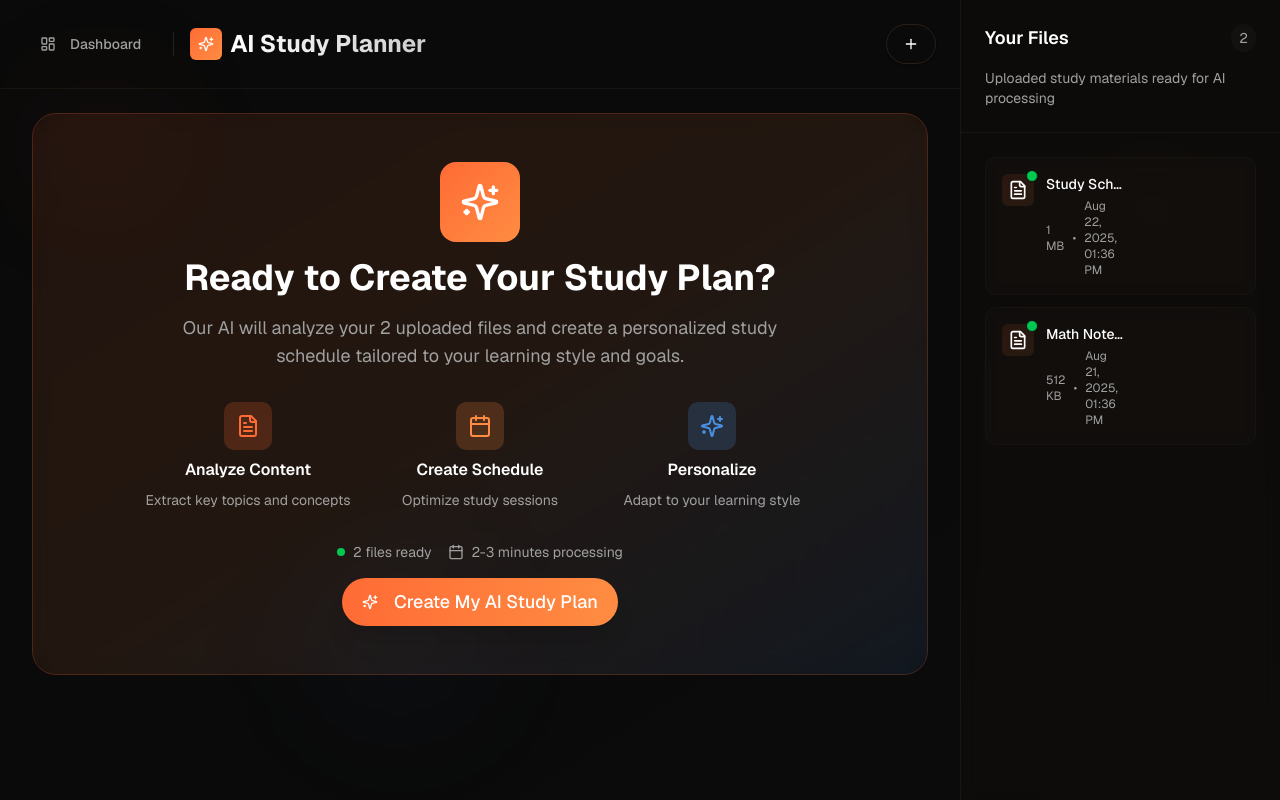
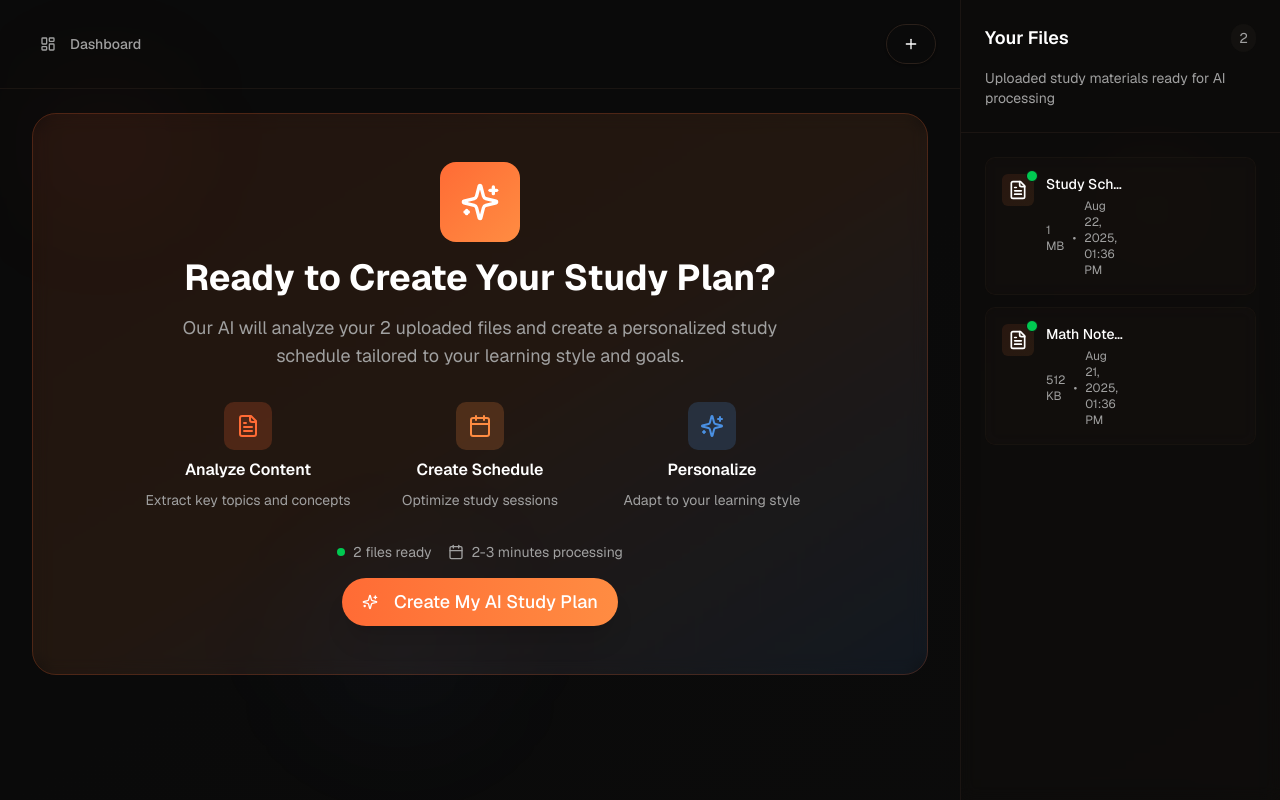
Before and after one commit to polaryze/oranu, a Next.js app: page /files in a window 1280 px wide. Built offline with nearby package versions, Linux system fonts and the light colour scheme; no server answers.

Commit message:
refactor: clean up files page header
- Remove 'AI Study Planner' title from header
- Remove Sparkles icon and gradient circle icon
- Simplify header to just Dashboard button and upload icon
- Maintain clean, minimal navigation design

```diff
--- a/app/files/page.tsx
+++ b/app/files/page.tsx
@@ -103,15 +103,6 @@ export default function FilesPage() {
                   Dashboard
                 </Button>
               </Link>
-              <div className="h-6 w-px bg-border"></div>
-              <div className="flex items-center gap-2">
-                <div className="w-8 h-8 bg-gradient-to-br from-primary to-accent rounded-lg flex items-center justify-center">
-                  <Sparkles className="w-4 h-4 text-white" />
-                </div>
-                <h1 className="text-2xl font-bold bg-gradient-to-r from-foreground to-foreground/80 bg-clip-text text-transparent">
-                  AI Study Planner
-                </h1>
-              </div>
             </div>
 
             <Link href="/">
```
